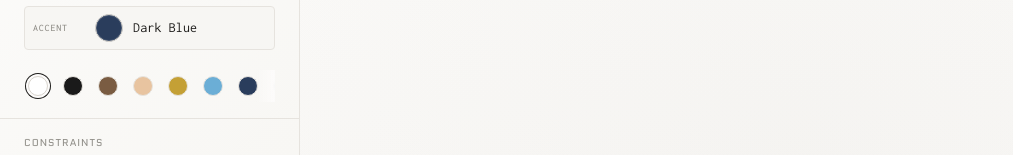
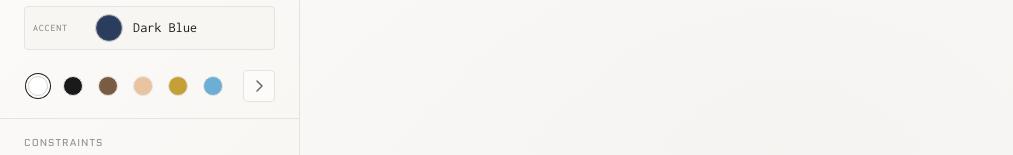
Before and after one commit to Adelina805/kara-weaves-prototype, a Next.js app: page /prototype-1 in a window 1280 px wide. Shown: the part 645-800 px from the top of the page, without its empty margins (0-1013 px from the left). Built offline with nearby package versions, Linux system fonts and the light colour scheme.

Commit message:
improve scrolling functionality for color palette

```diff
--- a/src/components/ColorPalette/ColorPalette.module.css
+++ b/src/components/ColorPalette/ColorPalette.module.css
@@ -87,62 +87,86 @@
 }
 
 .strip {
-  position: relative;
+  display: flex;
+  align-items: center;
+  gap: 0.375rem;
   min-width: 0;
 }
 
-.strip::before,
-.strip::after {
-  content: "";
-  position: absolute;
-  top: 0;
-  bottom: 0;
-  width: 1.25rem;
-  z-index: 1;
-  pointer-events: none;
-  opacity: 0;
-  transition: opacity 0.2s ease;
+.scrollBtn {
+  flex-shrink: 0;
+  display: flex;
+  align-items: center;
+  justify-content: center;
+  width: 2rem;
+  height: 2rem;
+  margin: 0;
+  padding: 0;
+  border: 1px solid var(--color-border);
+  border-radius: var(--radius-sm);
+  background: var(--color-surface);
+  color: var(--color-text-muted);
+  cursor: pointer;
+  transition:
+    border-color 0.12s ease,
+    color 0.12s ease,
+    background 0.12s ease;
 }
 
-.strip::before {
-  left: 0;
-  background: linear-gradient(
-    to right,
-    var(--color-surface) 0%,
-    transparent 100%
-  );
+.scrollBtn:hover {
+  border-color: var(--color-border-strong);
+  color: var(--color-text);
 }
 
-.strip::after {
-  right: 0;
-  background: linear-gradient(
-    to left,
-    var(--color-surface) 0%,
-    transparent 100%
-  );
+.scrollBtn:focus-visible {
+  outline: 1px solid var(--color-text-subtle);
+  outline-offset: 1px;
 }
 
-.strip[data-fade-left]::before {
-  opacity: 1;
-}
-
-.strip[data-fade-right]::after {
-  opacity: 1;
+@media (pointer: coarse) {
+  .scrollBtn {
+    width: 2.75rem;
+    height: 2.75rem;
+  }
 }
 
 .swatches {
+  position: relative;
   display: flex;
   align-items: center;
   gap: 0.4375rem;
+  flex: 1;
   min-width: 0;
   max-width: 100%;
   padding: 0.125rem 0;
   overflow-x: auto;
   overflow-y: hidden;
   -webkit-overflow-scrolling: touch;
+  scroll-snap-type: x proximity;
   scrollbar-width: none;
 }
 
 .swatches::-webkit-scrollbar {
   display: none;
 }
+
+.swatches:focus-visible {
+  outline: 1px solid var(--color-text-subtle);
+  outline-offset: 1px;
+}
+
+.swatches > :global(button) {
+  scroll-snap-align: start;
+}
+
+.scrollHint {
+  position: absolute;
+  width: 1px;
+  height: 1px;
+  padding: 0;
+  margin: -1px;
+  overflow: hidden;
+  clip: rect(0, 0, 0, 0);
+  white-space: nowrap;
+  border: 0;
+}
--- a/src/components/ColorPalette/ColorPalette.tsx
+++ b/src/components/ColorPalette/ColorPalette.tsx
@@ -1,11 +1,13 @@
 "use client";
 
-import { useCallback, useEffect, useRef, useState } from "react";
+import { useCallback, useEffect, useLayoutEffect, useRef, useState } from "react";
 import { editableColorRoles } from "@/data/color-roles";
 import { getYarnColorByHex, karaWeavesYarnColors } from "@/data/yarn-colors";
 import type { CustomizationState, EditableColorRole } from "@/types";
 import { ColorSwatch } from "@/components/ColorSwatch/ColorSwatch";
 import styles from "./ColorPalette.module.css";
+
+const YARN_COLORS_SCROLL_ID = "yarn-colors-scroll";
 
 type ColorPaletteProps = {
   colors: CustomizationState["colors"];
@@ -15,41 +17,136 @@ type ColorPaletteProps = {
   ) => void;
 };
 
+function scrollStrip(el: HTMLDivElement, direction: -1 | 1) {
+  const step = Math.max(el.clientWidth * 0.85, 120);
+  const reduceMotion = window.matchMedia(
+    "(prefers-reduced-motion: reduce)"
+  ).matches;
+  el.scrollBy({
+    left: direction * step,
+    behavior: reduceMotion ? "auto" : "smooth",
+  });
+}
+
+function ChevronIcon({ direction }: { direction: "left" | "right" }) {
+  return (
+    <svg
+      width={16}
+      height={16}
+      viewBox="0 0 16 16"
+      fill="none"
+      aria-hidden
+    >
+      <path
+        d={
+          direction === "left"
+            ? "M10 3L5 8l5 5"
+            : "M6 3l5 5-5 5"
+        }
+        stroke="currentColor"
+        strokeWidth={1.5}
+        strokeLinecap="round"
+        strokeLinejoin="round"
+      />
+    </svg>
+  );
+}
+
 export function ColorPalette({ colors, onColorChange }: ColorPaletteProps) {
   const [activeRole, setActiveRole] = useState<EditableColorRole>("base");
   const scrollRef = useRef<HTMLDivElement>(null);
-  const [fadeLeft, setFadeLeft] = useState(false);
-  const [fadeRight, setFadeRight] = useState(false);
+  const [hasOverflow, setHasOverflow] = useState(false);
+  const [canScrollLeft, setCanScrollLeft] = useState(false);
+  const [canScrollRight, setCanScrollRight] = useState(false);
 
   const activeLabel =
     editableColorRoles.find((r) => r.key === activeRole)?.label ?? activeRole;
+  const activeRoleHex = colors[activeRole];
 
-  const updateFades = useCallback(() => {
+  const updateScrollState = useCallback(() => {
     const el = scrollRef.current;
     if (!el) return;
 
     const { scrollLeft, scrollWidth, clientWidth } = el;
     const overflow = scrollWidth - clientWidth > 2;
 
-    setFadeLeft(overflow && scrollLeft > 2);
-    setFadeRight(overflow && scrollLeft < scrollWidth - clientWidth - 2);
+    setHasOverflow(overflow);
+    setCanScrollLeft(overflow && scrollLeft > 2);
+    setCanScrollRight(
+      overflow && scrollLeft < scrollWidth - clientWidth - 2
+    );
   }, []);
+
+  useLayoutEffect(() => {
+    const el = scrollRef.current;
+    if (!el) return;
+
+    el.scrollLeft = 0;
+    updateScrollState();
+  }, [activeRole, updateScrollState]);
 
   useEffect(() => {
     const el = scrollRef.current;
     if (!el) return;
 
-    updateFades();
+    updateScrollState();
 
-    el.addEventListener("scroll", updateFades, { passive: true });
-    const observer = new ResizeObserver(updateFades);
+    el.addEventListener("scroll", updateScrollState, { passive: true });
+
+    const onWheel = (e: WheelEvent) => {
+      if (el.scrollWidth <= el.clientWidth) return;
+      if (Math.abs(e.deltaY) <= Math.abs(e.deltaX)) return;
+      e.preventDefault();
+      el.scrollLeft += e.deltaY;
+    };
+
+    el.addEventListener("wheel", onWheel, { passive: false });
+
+    const observer = new ResizeObserver(updateScrollState);
     observer.observe(el);
 
     return () => {
-      el.removeEventListener("scroll", updateFades);
+      el.removeEventListener("scroll", updateScrollState);
+      el.removeEventListener("wheel", onWheel);
       observer.disconnect();
     };
-  }, [updateFades, colors[activeRole]]);
+  }, [updateScrollState, activeRoleHex]);
+
+  const handleScrollClick = (direction: -1 | 1) => {
+    const el = scrollRef.current;
+    if (!el) return;
+    scrollStrip(el, direction);
+  };
+
+  const handleSwatchesKeyDown = (
+    e: React.KeyboardEvent<HTMLDivElement>
+  ) => {
+    if (e.target !== scrollRef.current) return;
+
+    const el = scrollRef.current;
+    if (!el || !hasOverflow) return;
+
+    switch (e.key) {
+      case "ArrowLeft":
+        e.preventDefault();
+        scrollStrip(el, -1);
+        break;
+      case "ArrowRight":
+        e.preventDefault();
+        scrollStrip(el, 1);
+        break;
+      case "Home":
+        e.preventDefault();
+        el.scrollLeft = 0;
+        break;
+      case "End":
+        e.preventDefault();
+        el.scrollLeft = el.scrollWidth - el.clientWidth;
+        break;
+      default:
+        break;
+    }
+  };
 
   return (
     <div className={styles.builder} aria-label="Palette builder">
@@ -92,17 +189,34 @@ export function ColorPalette({ colors, onColorChange }: ColorPaletteProps) {
         className={styles.availableSection}
         aria-label="Available yarn colors"
       >
-        <div
-          className={styles.strip}
-          data-fade-left={fadeLeft || undefined}
-          data-fade-right={fadeRight || undefined}
-        >
+        <div className={styles.strip}>
+          {hasOverflow && canScrollLeft && (
+            <button
+              type="button"
+              className={styles.scrollBtn}
+              data-side="left"
+              aria-label={`Show earlier yarn colors for ${activeLabel}`}
+              aria-controls={YARN_COLORS_SCROLL_ID}
+              onClick={() => handleScrollClick(-1)}
+            >
+              <ChevronIcon direction="left" />
+            </button>
+          )}
+
           <div
             ref={scrollRef}
+            id={YARN_COLORS_SCROLL_ID}
             className={styles.swatches}
             role="group"
             aria-label={`Yarn colors for ${activeLabel}`}
+            tabIndex={hasOverflow ? 0 : undefined}
+            onKeyDown={handleSwatchesKeyDown}
           >
+            {hasOverflow && (
+              <span className={styles.scrollHint}>
+                Use arrow buttons or arrow keys to see more colors.
+              </span>
+            )}
             {karaWeavesYarnColors.map((yarn) => (
               <ColorSwatch
                 key={yarn.id}
@@ -114,6 +228,19 @@ export function ColorPalette({ colors, onColorChange }: ColorPaletteProps) {
               />
             ))}
           </div>
+
+          {hasOverflow && canScrollRight && (
+            <button
+              type="button"
+              className={styles.scrollBtn}
+              data-side="right"
+              aria-label={`Show more yarn colors for ${activeLabel}`}
+              aria-controls={YARN_COLORS_SCROLL_ID}
+              onClick={() => handleScrollClick(1)}
+            >
+              <ChevronIcon direction="right" />
+            </button>
+          )}
         </div>
       </section>
     </div>
```
